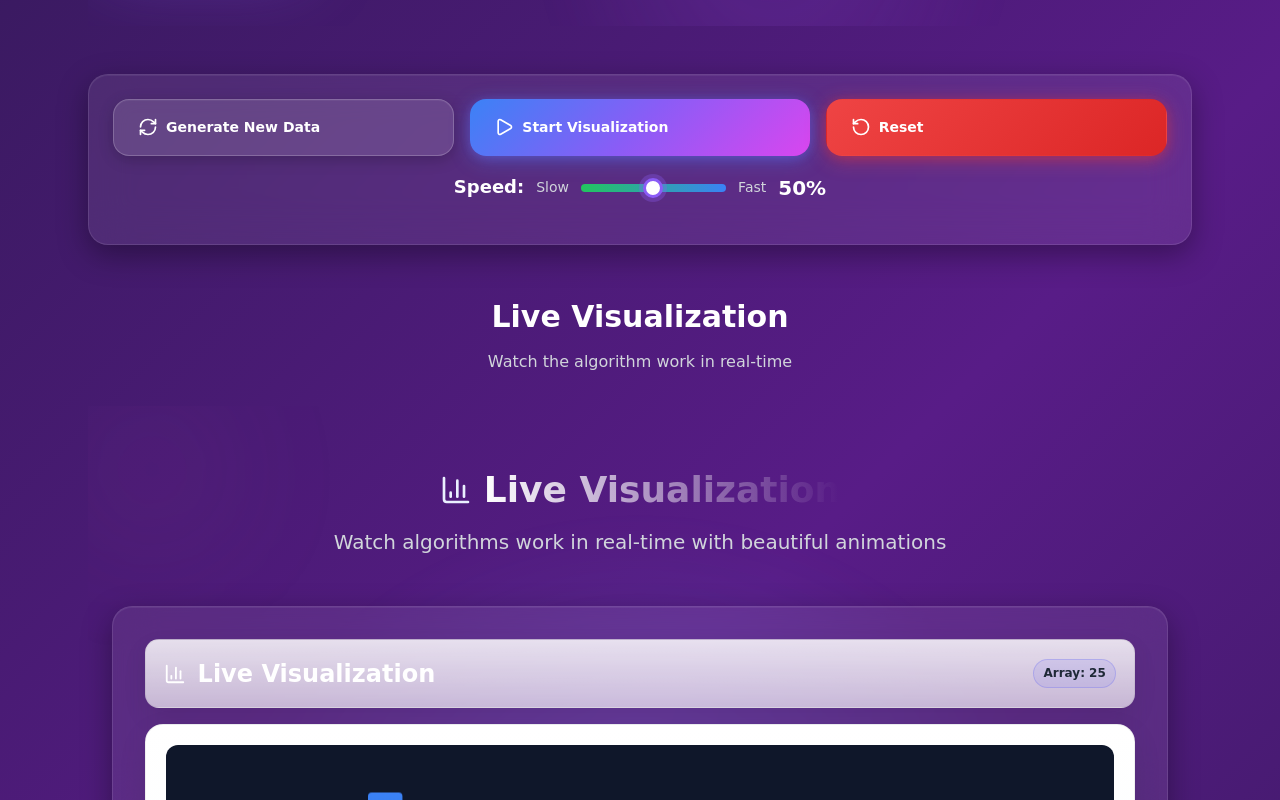
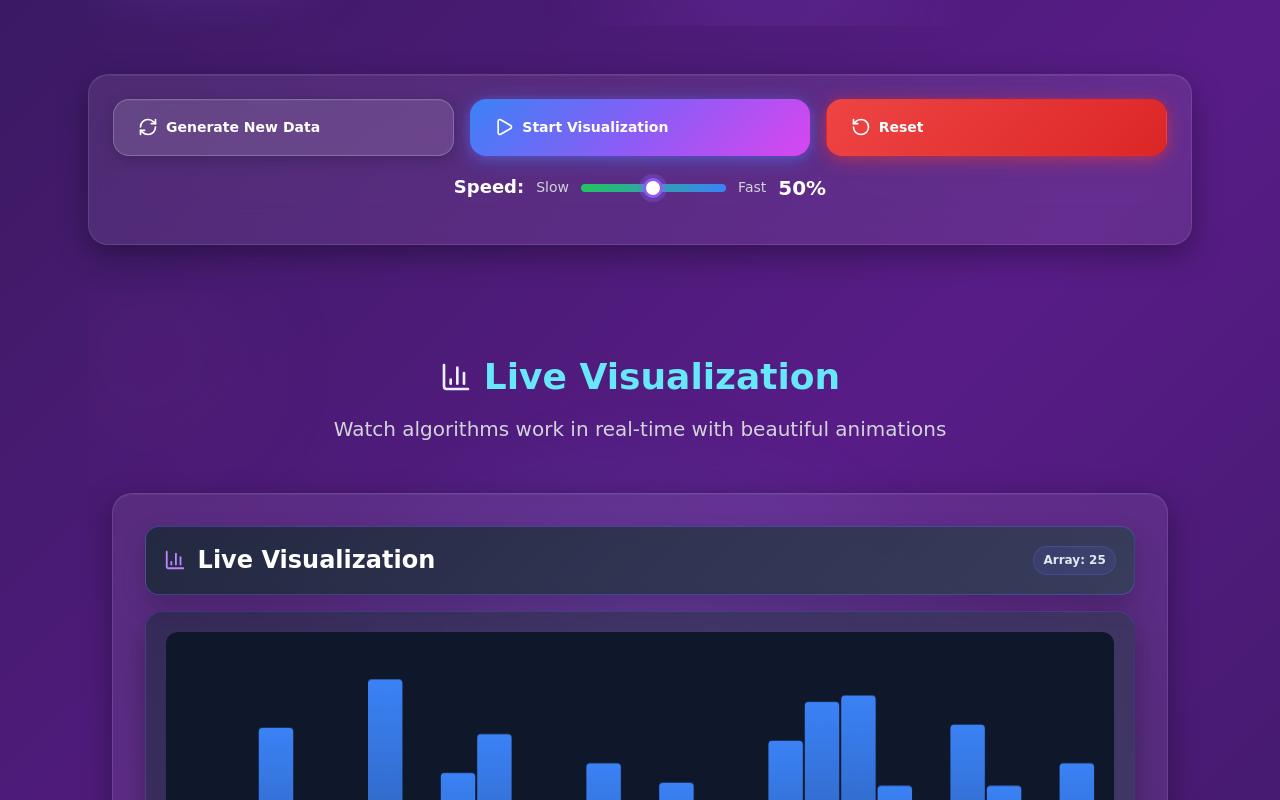
Before and after one commit to SIDDHANTH-THAKURI/AlgoViz, a React (Vite) app: page / in a window 1280 px wide. Shown: the part 2000-2800 px from the top of the page. Built offline with nearby package versions, Linux system fonts and the light colour scheme.

Commit message:
Refine Live Visualization UI

```diff
--- a/src/App.tsx
+++ b/src/App.tsx
@@ -375,11 +375,6 @@ function App() {
           transition={{ duration: 0.8, delay: 0.2 }}
           className="relative"
         >
-          <div className="text-center mb-8">
-            <h3 className="text-3xl font-bold text-white mb-2">Live Visualization</h3>
-            <p className="text-gray-300">Watch the algorithm work in real-time</p>
-          </div>
-
           <div className="relative">
             <div className="viz-glow" />
 
--- a/src/components/Visualizer.tsx
+++ b/src/components/Visualizer.tsx
@@ -131,7 +131,7 @@ const Visualizer = ({ array, visualizationState }: VisualizerProps) => {
         >
           <div className="flex items-center justify-center gap-3 mb-4">
             <BarChart3 size={32} className="text-cyan-400" />
-            <h2 className="text-4xl md:text-5xl font-bold bg-gradient-to-r from-white via-cyan-200 to-blue-300 bg-clip-text text-transparent">
+            <h2 className="text-4xl md:text-5xl font-bold text-cyan-300">
               Live Visualization
             </h2>
           </div>
@@ -149,8 +149,8 @@ const Visualizer = ({ array, visualizationState }: VisualizerProps) => {
           {/* Visualization Header */}
           <div className="viz-toolbar">
             <div className="flex items-center gap-3">
-              <BarChart3 size={22} className="text-purple-600" />
-              <h2 className="text-2xl font-extrabold text-gray-800">Live Visualization</h2>
+              <BarChart3 size={22} className="text-purple-400" />
+              <h2 className="text-2xl font-extrabold text-white">Live Visualization</h2>
             </div>
             <span className="viz-badge">Array: {array.length}</span>
           </div>
--- a/src/index.css
+++ b/src/index.css
@@ -1743,9 +1743,9 @@ Additional classes for AlgorithmMessage */
   padding: .9rem 1.1rem;
   margin-bottom: 1rem;
   border-radius: 14px;
-  background: linear-gradient(180deg, rgba(255, 255, 255, .85), rgba(255, 255, 255, .66));
-  border: 1px solid rgba(0, 0, 0, .06);
-  box-shadow: 0 10px 24px rgba(0, 0, 0, .08);
+  background: linear-gradient(135deg, rgba(30, 41, 59, .9), rgba(51, 65, 85, .85));
+  border: 1px solid rgba(99, 102, 241, .4);
+  box-shadow: 0 10px 24px rgba(0, 0, 0, .2);
 }
 
 /* A little pill for stats (array size, nodes, etc.) */
@@ -1756,16 +1756,16 @@ Additional classes for AlgorithmMessage */
   border-radius: 999px;
   background: rgba(99, 102, 241, .12);
   border: 1px solid rgba(99, 102, 241, .28);
-  color: #1f2937;
+  color: #e2e8f0;
 }
 
 /* Upgrade the default canvas container look */
 .canvas-container {
-  background: linear-gradient(180deg, #ffffff, #f8fafc);
+  background: linear-gradient(135deg, rgba(30, 41, 59, .6), rgba(51, 65, 85, .6));
   border-radius: 18px;
   padding: 1.25rem;
-  border: 1px solid rgba(0, 0, 0, .06);
-  box-shadow: 0 10px 30px rgba(0, 0, 0, .08);
+  border: 1px solid rgba(99, 102, 241, .2);
+  box-shadow: 0 10px 30px rgba(0, 0, 0, .3);
 }
 
 /* Progress polish */
```
